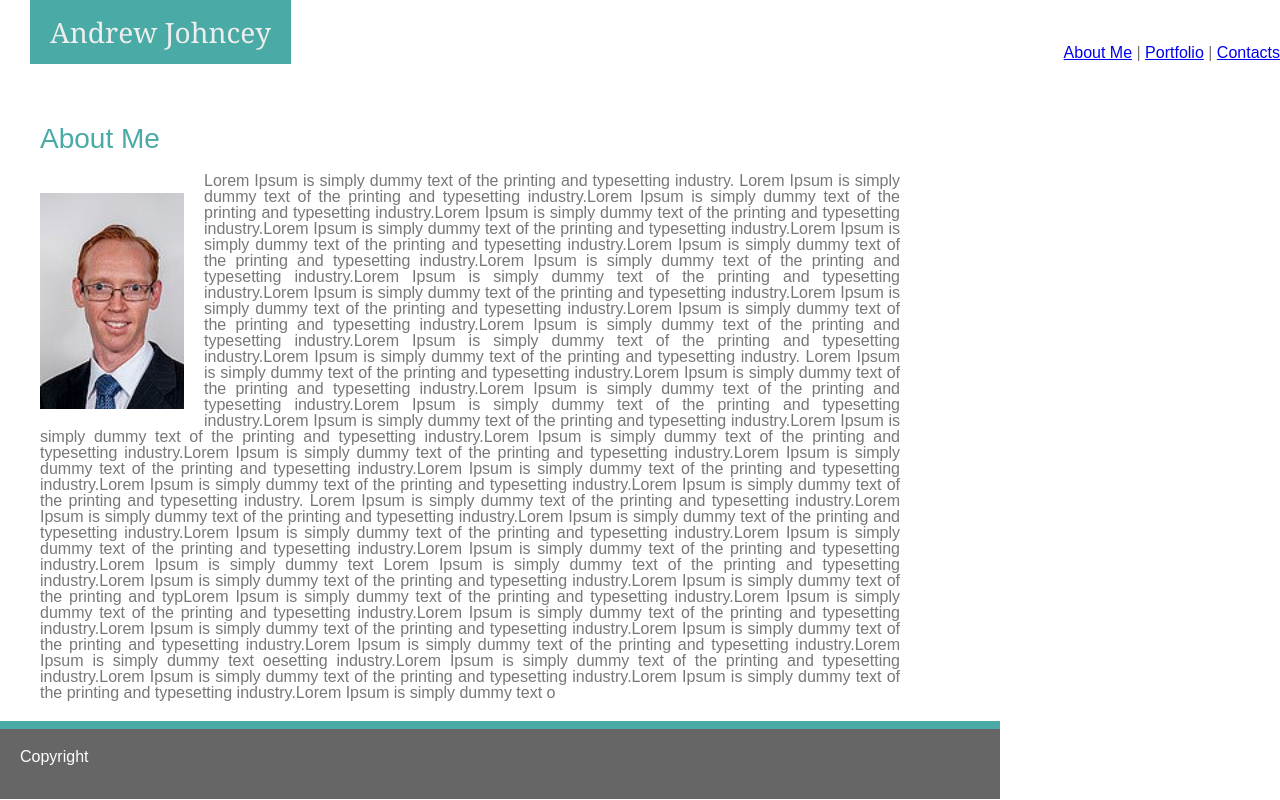
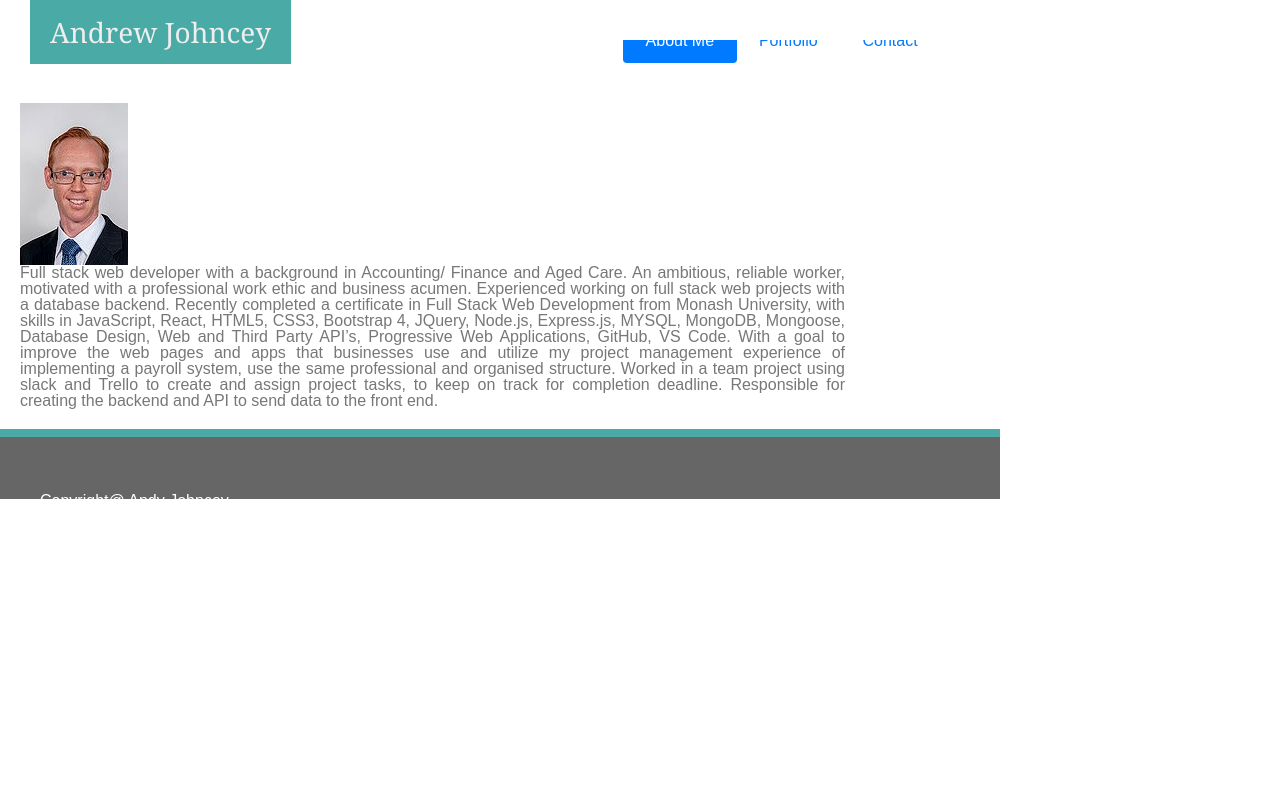
Before and after one commit to andyjohncey/User-Story, a plain HTML site: page index.html in a window 1280 px wide. Drawn offline with nearby package versions, Linux system fonts and the light colour scheme; files whose address does not match are found by name.

Commit message:
update home page

```diff
--- a/index.html
+++ b/index.html
@@ -1,87 +1,70 @@
 <!DOCTYPE html>
-<html lang="en-us">
-
-</html>
+<html lang="en">
 
 <head>
-    <meta charset="UTF-8">
-    <title>User Story</title>
-    <link rel="stylesheet" type="text/css" href="../assets/css/style.css">
-
+  <meta charset="UTF-8">
+  <meta name="viewport" content="width=device-width, initial-scale=1.0">
+  <meta http-equiv="X-UA-Compatible" content="ie=edge">
+  <title>Portfolio</title>
+  <link rel="stylesheet" href="https://stackpath.bootstrapcdn.com/bootstrap/4.3.1/css/bootstrap.min.css"
+    integrity="sha384-ggOyR0iXCbMQv3Xipma34MD+dH/1fQ784/j6cY/iJTQUOhcWr7x9JvoRxT2MZw1T" crossorigin="anonymous">
+  <link rel="stylesheet" type="text/css" href="./assets/css/style.css">
+  <meta name="viewport" content="width-device-width, initial-scale=1">
 </head>
 
 <body>
-    <div class="content">
-        <section>
-        <div class="Header">
+  <Header>
+    <h1>Andrew Johncey</h1>
+  </Header>
+  <nav class="nav nav-pills flex-column flex-sm-row right">
+    <a class="flex-sm-fill text-sm-center nav-link right active" href="index.html">About Me <span
+        class="sr-only">(current)</span></a>
+    <a class="flex-sm-fill text-sm-center nav-link right" href="portfolio.html">Portfolio</a>
+    <a class="flex-sm-fill text-sm-center nav-link right" href="contact.html">Contact</a>
+    </div>
+  </nav>
+  </nav>
 
-            <header>
-                <h1>Andrew Johncey</h1>
+  <main>
+    <section class="section-container">
+      <div class="main">
+        <div class="row">
+          <div class="col-12">
 
-                <nav>
-                    <a href="index.html"> About Me</a> |
-                    <a href="portfolio.html"> Portfolio</a> |
-                    <a href="contacts.html"> Contacts</a>
-                </nav>
-            </header>
+            <div class="container">
+              <div class="media-body">
+                <div class="row">
+                  <div class="col-sm-2 ">
 
-            </section>
+                    <div class="media">
+                      <img src="./assets/images/Profile picture Andrew.jpg" class="align-self-start mr-3"
+                        alt="profile picture">
+                    </div>
+                  </div>
+                  <div class="col-sm-10">Full stack web developer with a background in Accounting/ Finance and Aged
+                    Care. An ambitious, reliable worker, motivated with a professional work ethic and business acumen.
+                    Experienced working on full stack web projects with a database backend.
+                    Recently completed a certificate in Full Stack Web Development from Monash University, with skills
+                    in JavaScript, React, HTML5, CSS3, Bootstrap 4, JQuery, Node.js, Express.js, MYSQL, MongoDB,
+                    Mongoose, Database Design, Web and Third Party API’s, Progressive Web Applications, GitHub, VS Code.
+                    With a goal to improve the web pages and apps that businesses use and utilize my project management
+                    experience of implementing a payroll system, use the same professional and organised structure.
+                    Worked in a team project using slack and Trello to create and assign project tasks, to keep on track
+                    for completion deadline. Responsible for creating the backend and API to send data to the front end.
+                  </div>
+                </div>
+              </div>
 
+            </div>
+          </div>
+    </section>
+  </main>
+  <footer class="footer mt-auto py-3">
+    <div class="container-2">
+      <span class="text">Copyright@ Andy Johncey
+      </span>
+    </div>
+  </footer>
+</body>
 
-            <div class="container"></div>
-
-            <div class="full">
-
-                <h2>About Me</h2> <br>
-
-                <div class="border-line"> <!-- Image -->
-                    <img id="profile-img" src="C:\Users\Andrew\Documents\Monash Coding Boot Camp\homework_1\assets\images\profile picture andrew.jpg"
-                        alt="Profile picture" />
-
-                        <p>Lorem Ipsum is simply dummy text of the printing and typesetting industry. Lorem Ipsum is simply
-                        dummy text of the printing and typesetting industry.Lorem Ipsum is simply dummy text of the
-                        printing and typesetting industry.Lorem Ipsum is simply dummy text of the printing and
-                        typesetting industry.Lorem Ipsum is simply dummy text of the printing and typesetting
-                        industry.Lorem Ipsum is simply dummy text of the printing and typesetting industry.Lorem Ipsum
-                        is simply dummy text of the printing and typesetting industry.Lorem Ipsum is simply dummy text
-                        of the printing and typesetting industry.Lorem Ipsum is simply dummy text of the printing and
-                        typesetting industry.Lorem Ipsum is simply dummy text of the printing and typesetting
-                        industry.Lorem Ipsum is simply dummy text of the printing and typesetting industry.Lorem Ipsum
-                        is simply dummy text of the printing and typesetting industry.Lorem Ipsum is simply dummy text
-                        of the printing and typesetting industry.Lorem Ipsum is simply dummy text of the printing and
-                        typesetting industry.Lorem Ipsum is simply dummy text of the printing and typesetting industry.
-                        Lorem Ipsum is simply dummy text of the printing and typesetting industry.Lorem Ipsum is simply
-                        dummy text of the printing and typesetting industry.Lorem Ipsum is simply dummy text of the
-                        printing and typesetting industry.Lorem Ipsum is simply dummy text of the printing and
-                        typesetting industry.Lorem Ipsum is simply dummy text of the printing and typesetting
-                        industry.Lorem Ipsum is simply dummy text of the printing and typesetting industry.Lorem Ipsum
-                        is simply dummy text of the printing and typesetting industry.Lorem Ipsum is simply dummy text
-                        of the printing and typesetting industry.Lorem Ipsum is simply dummy text of the printing and
-                        typesetting industry.Lorem Ipsum is simply dummy text of the printing and typesetting
-                        industry.Lorem Ipsum is simply dummy text of the printing and typesetting industry.Lorem Ipsum
-                        is simply dummy text of the printing and typesetting industry. Lorem Ipsum is simply dummy text of the printing and typesetting industry.Lorem Ipsum
-                        is simply dummy text of the printing and typesetting industry.Lorem Ipsum is simply dummy text
-                        of the printing and typesetting industry.Lorem Ipsum is simply dummy text of the printing and
-                        typesetting industry.Lorem Ipsum is simply dummy text of the printing and typesetting
-                        industry.Lorem Ipsum is simply dummy text of the printing and typesetting industry.Lorem Ipsum
-                        is simply dummy text Lorem Ipsum is simply dummy text of the printing and typesetting industry.Lorem Ipsum
-                        is simply dummy text of the printing and typesetting industry.Lorem Ipsum is simply dummy text
-                        of the printing and typLorem Ipsum is simply dummy text of the printing and typesetting industry.Lorem Ipsum
-                        is simply dummy text of the printing and typesetting industry.Lorem Ipsum is simply dummy text
-                        of the printing and typesetting industry.Lorem Ipsum is simply dummy text of the printing and
-                        typesetting industry.Lorem Ipsum is simply dummy text of the printing and typesetting
-                        industry.Lorem Ipsum is simply dummy text of the printing and typesetting industry.Lorem Ipsum
-                        is simply dummy text oesetting industry.Lorem Ipsum is simply dummy text of the printing and
-                        typesetting industry.Lorem Ipsum is simply dummy text of the printing and typesetting
-                        industry.Lorem Ipsum is simply dummy text of the printing and typesetting industry.Lorem Ipsum
-                        is simply dummy text o<br>
-
-                    </section>
-
-                </div>
-            </div>
-            <footer class="footer">
-                Copyright
-            </footer>
-
-</body>
+</html>
```
